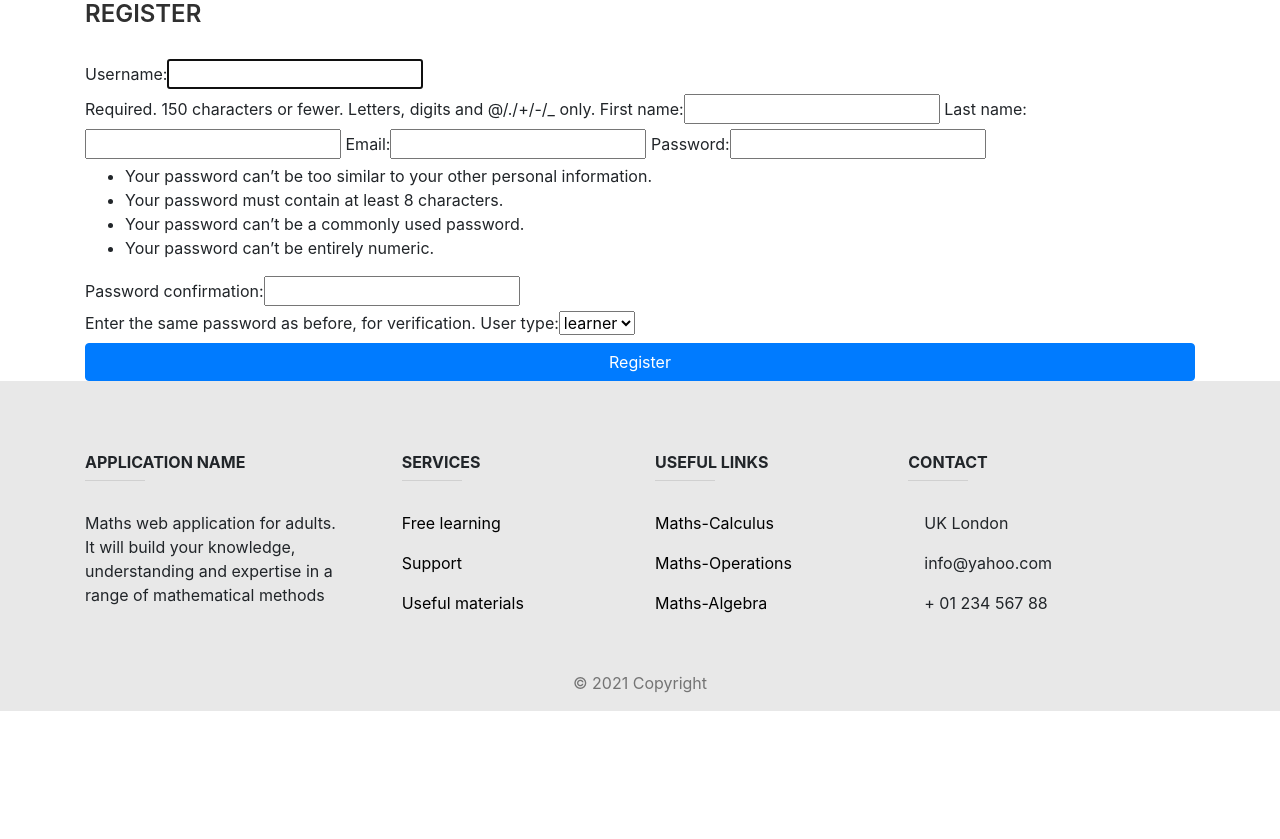
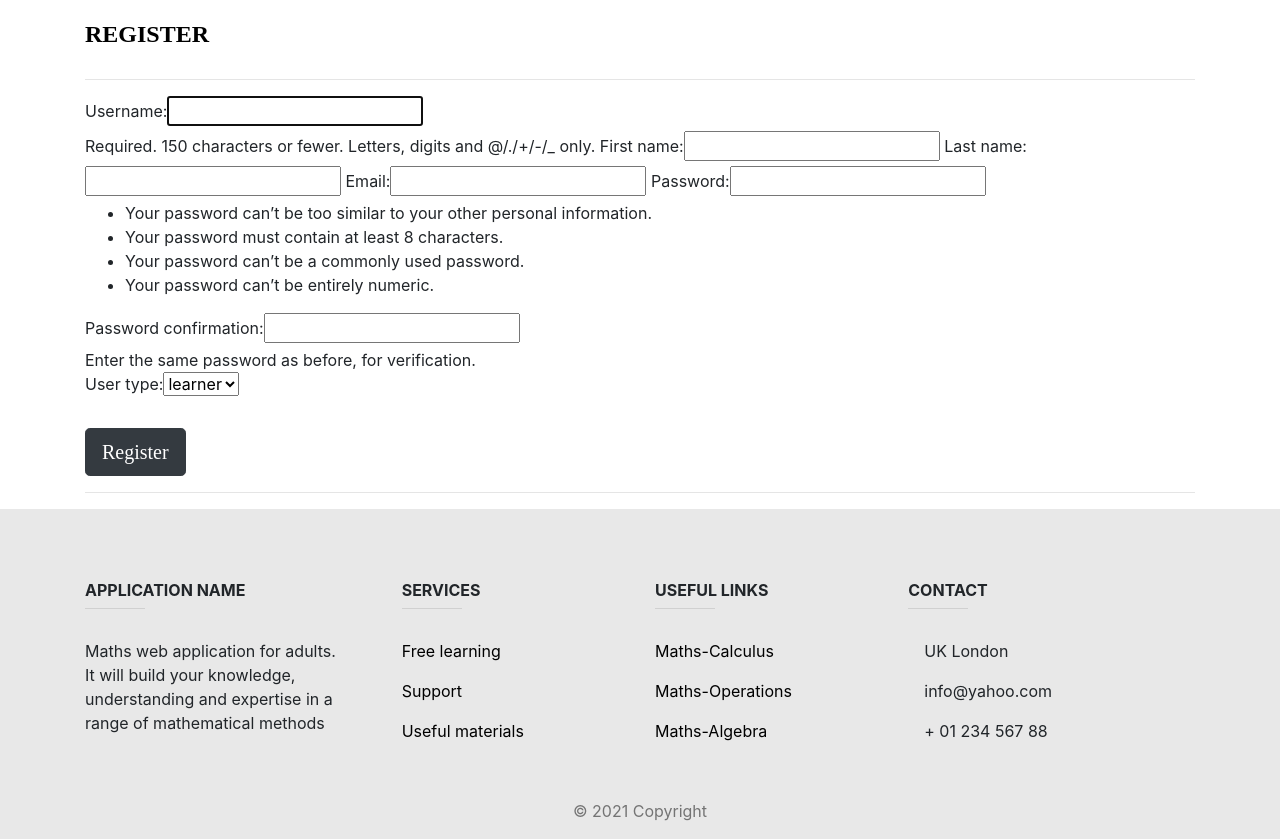
Before and after one commit to mohamedlafiteh/learning-system-project, a Django app: page /user_register/ in a window 1280 px wide. Shown: the part 64-903 px from the top of the page. Before the commit the page ends 775 px from the top, so only its background shows below. Run offline with Django 3.2, Linux system fonts and the light colour scheme; some libraries are stand-ins or nearby versions.

Commit message:
Update requirment file

```diff
--- a/requirements.txt
+++ b/requirements.txt
@@ -80,7 +80,7 @@ PyNaCl==1.3.0
 pyOpenSSL==19.1.0
 pyRFC3339==1.1
 python-apt==2.0.0+ubuntu0.20.4.5
-python-dateutil==2.7.3
+python-dateutil==3.8.10
 python-debian===0.1.36ubuntu1
 pytz==2019.3
 pyxdg==0.26
--- a/static/css/main_css.css
+++ b/static/css/main_css.css
@@ -75,7 +75,11 @@ video {
 
 
 
-
+.input-register{
+  width:200px;
+  padding:20px;
+   border-radius:10px;
+}
 
  .bg-1 {
     background-color: #1abc9c;
--- a/users_application/forms.py
+++ b/users_application/forms.py
@@ -10,6 +10,7 @@ class UserForm(UserCreationForm):
     class Meta():
         model = User
         fields = ('username','first_name','last_name', 'email','password1','password2')
+
 
         labels = {
         'password1':'Password',
--- a/users_application/templates/users_application/user_registration.html
+++ b/users_application/templates/users_application/user_registration.html
@@ -1,16 +1,25 @@
 {% extends 'main_page.html'%}
+
+
 
 {% block content%}
 
 {% if is_user_registered %}
-   <h1>Registered successfully</h1>
+   <h1 class="text-font">Registered successfully</h1>
+        <hr style="color:#ff5722;">
+
    {% else%}
-    <h2>Register</h2>
-    <form method="POST" enctype="multipart/form-data">
+    <h2 class="text-font" style="margin-top: 20px">Register</h2>
+        <hr style="color:#ff5722;">
+
+
+    <form method="POST" enctype="multipart/form-data" class = "sign-up-form">
         {% csrf_token%}
-        {{submitted_user_form}}
-        {{submitted_profile_form}}
-        <input type="submit" value="Register" class="btn btn-primary btn-block">
+        {{submitted_user_form}}<br>
+        {{submitted_profile_form}}<br><br>
+        <input type="submit" value="Register" class="btn btn-dark btn-lg btn-bloc text-font" style="color: white">
+                <hr style="color:#ff5722;">
+
     </form>
     {% endif%}
 {% endblock%}
```
Also changed, not shown: db.sqlite3.
